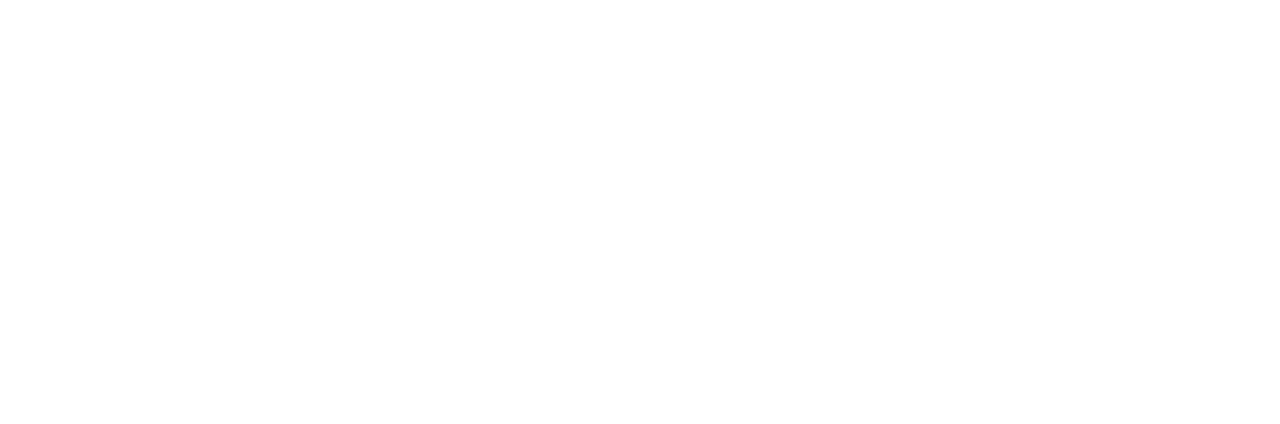
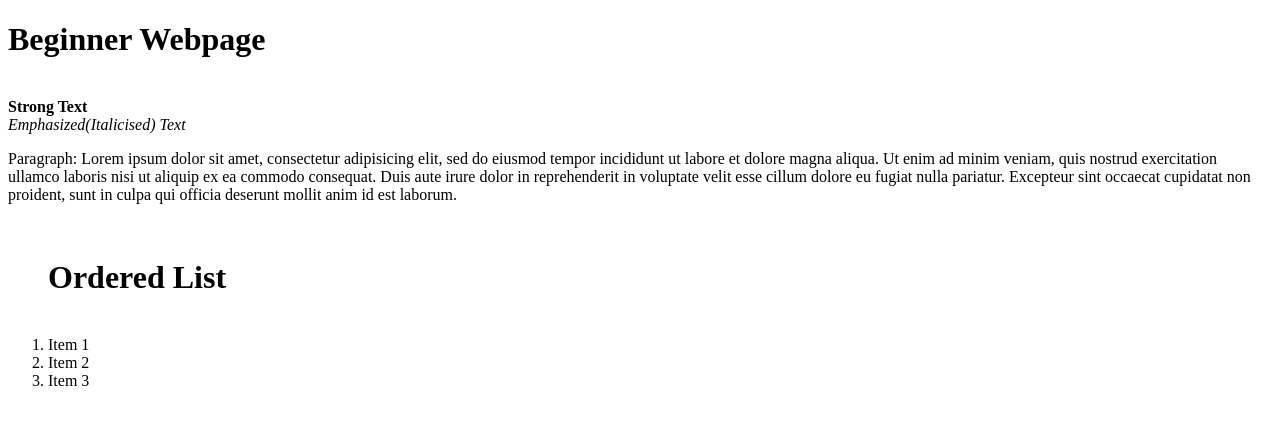
Before and after one commit to danizeraus/WebDev-Exercises, a plain HTML site: page index.html in a window 1280 px wide. Drawn offline with Linux system fonts and the light colour scheme.

Commit message:
Added content

```diff
--- a/index.html
+++ b/index.html
@@ -5,6 +5,17 @@
     <title>WebDev Beginner Webpage</title>
   </head>
   <body>
+    <h1>Beginner Webpage</h1> <br>
+    <strong>Strong Text</strong> <br>
+    <em>Emphasized(Italicised) Text</em> <br>
+    <p>Paragraph: Lorem ipsum dolor sit amet, consectetur adipisicing elit, sed do eiusmod tempor incididunt ut labore et dolore magna aliqua. Ut enim ad minim veniam, quis nostrud exercitation ullamco laboris nisi ut aliquip ex ea commodo consequat. Duis aute irure dolor in reprehenderit in voluptate velit esse cillum dolore eu fugiat nulla pariatur. Excepteur sint occaecat cupidatat non proident, sunt in culpa qui officia deserunt mollit anim id est laborum.</p> <br>
+
+    <ol>
+      <h1>Ordered List</h1> <br>
+      <li>Item 1</li>
+      <li>Item 2</li>
+      <li>Item 3</li>
+    </ol>
 
   </body>
 </html>
```
